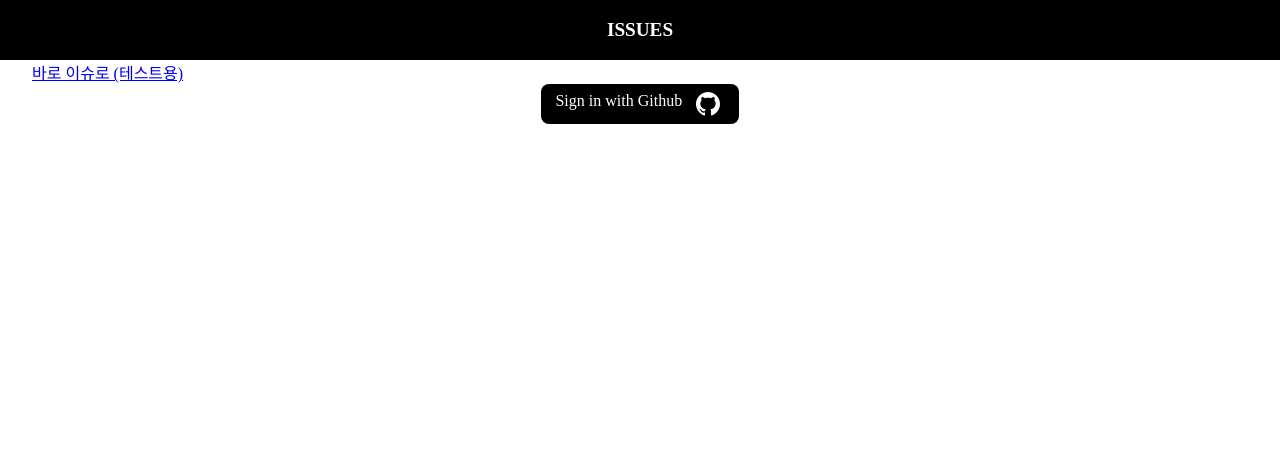
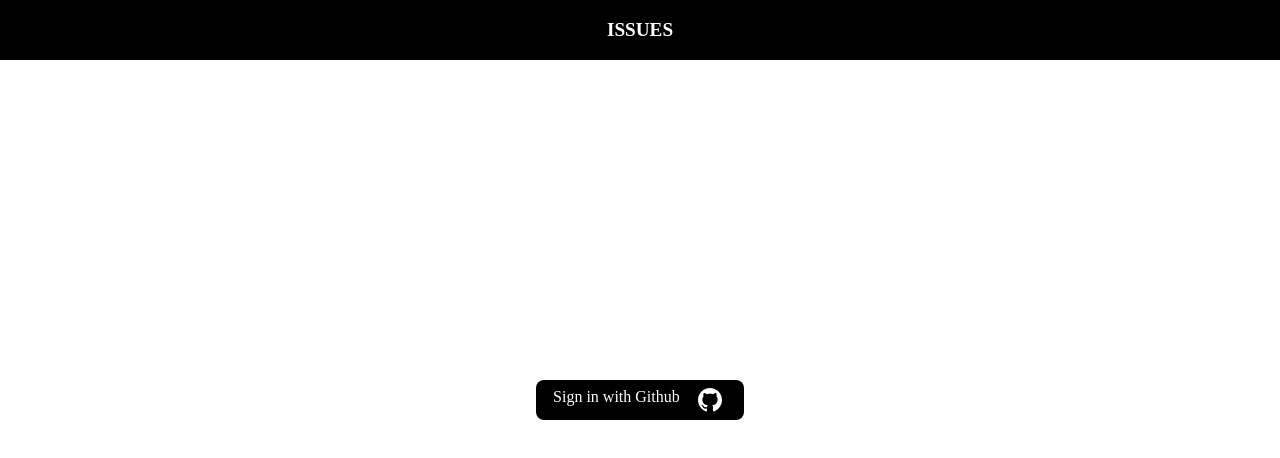
Before and after one commit to boostcamp-2020/IssueTracker-29, a React app in the folder client/: page / in a window 1280 px wide. Shown: the top 458 px of the page. Built offline with nearby package versions, Linux system fonts and the light colour scheme; no server answers.

Commit message:
[FIX] issue로 이동하는 테스트 코드 삭제
배포를 위해 issue로 이동하는 테스트 코드 삭제

```diff
--- a/client/src/components/login/index.js
+++ b/client/src/components/login/index.js
@@ -5,6 +5,10 @@ import { BASE_API_URL } from '../../../util/config';
 import GithubLogo from '../common/icon/svgGithubIcon';
 
 const GithubLink = styled.a`
+  position: absolute;
+  top: 50%;
+  left: 50%;
+  transform: translate(-50%, -50%);
   display: flex;
   justify-content: space-around;
   width: 15%;
@@ -20,7 +24,6 @@ const GithubLink = styled.a`
 const Index = (props) => {
     return (
       <>
-        <Link to={`/issue`}><div>바로 이슈로 (테스트용)</div></Link>
         <GithubLink href={BASE_API_URL + '/user/auth/github'}>
           <span>Sign in with Github</span>
           <GithubLogo color="black" />
```
